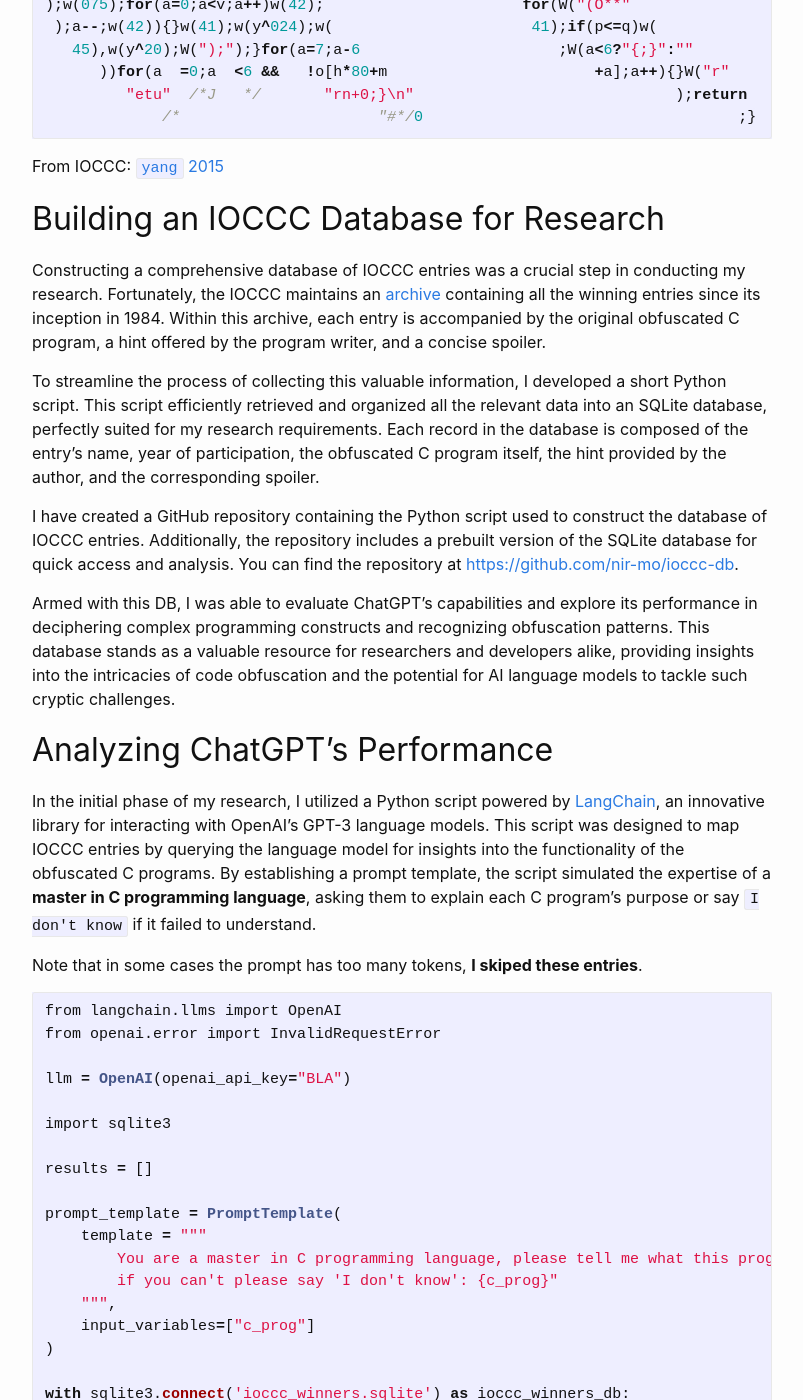
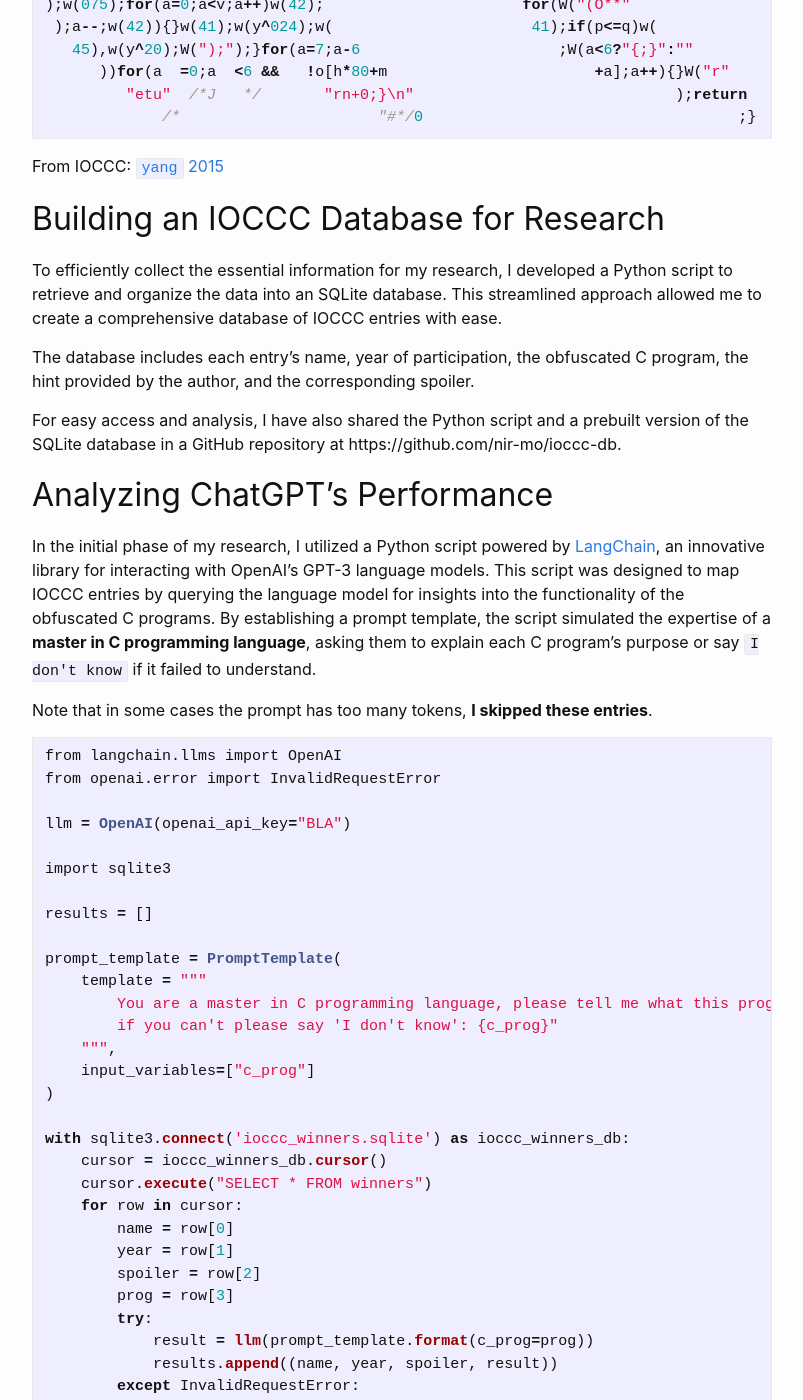
Before and after one commit to nir-mo/nir-mo.github.io, a Jekyll site: the page built from _posts/2023-07-25-Cracking-Complexity.markdown, in a window 1280 px wide and 1400 px high, scrolled down 2203 px. Shown: the whole window, without its empty margins (238-1041 px from the left). Built offline with Jekyll 4.4.1, drawn with Linux system fonts in a browser that asks for light colours.

Commit message:
rephrase things.

````diff
--- a/_posts/2023-07-25-Cracking-Complexity.markdown
+++ b/_posts/2023-07-25-Cracking-Complexity.markdown
@@ -69,20 +69,19 @@
 From IOCCC: [`yang` 2015](https://www.ioccc.org/2015/yang/prog.c)
 
 ## Building an IOCCC Database for Research
-Constructing a comprehensive database of IOCCC entries was a crucial step in conducting my research. Fortunately, the IOCCC maintains an [archive](https://github.com/ioccc-src/winner) containing all the winning entries since its inception in 1984. Within this archive, each entry is accompanied by the original obfuscated C program, a hint offered by the program writer, and a concise spoiler.
+To efficiently collect the essential information for my research, I developed a Python script to retrieve and organize
+the data into an SQLite database. This streamlined approach allowed me to create a comprehensive database of IOCCC
+entries with ease.
 
-To streamline the process of collecting this valuable information, I developed a short Python script. This script efficiently retrieved and organized all the relevant data into an SQLite database, perfectly suited for my research requirements. Each record in the database is composed of the entry's name, year of participation, the obfuscated C program itself, the hint provided by the author, and the corresponding spoiler.
+The database includes each entry's name, year of participation, the obfuscated C program, the hint provided by the author, and the corresponding spoiler.
 
-I have created a GitHub repository containing the Python script used to construct the database of IOCCC entries. Additionally, the repository includes a prebuilt version of the SQLite database for quick access and analysis. You can find the repository at [https://github.com/nir-mo/ioccc-db](https://github.com/nir-mo/ioccc-db).
-
-Armed with this DB, I was able to evaluate ChatGPT's capabilities and explore its performance in deciphering complex programming constructs and recognizing obfuscation patterns. This database stands as a valuable resource for researchers and developers alike, providing insights into the intricacies of code obfuscation and the potential for AI language models to tackle such cryptic challenges.
-
+For easy access and analysis, I have also shared the Python script and a prebuilt version of the SQLite database in a GitHub repository at https://github.com/nir-mo/ioccc-db.
 
 ## Analyzing ChatGPT's Performance
 
 In the initial phase of my research, I utilized a Python script powered by [LangChain](https://python.langchain.com/docs/get_started/introduction.html), an innovative library for interacting with OpenAI's GPT-3 language models. This script was designed to map IOCCC entries by querying the language model for insights into the functionality of the obfuscated C programs. By establishing a prompt template, the script simulated the expertise of a __master in C programming language__, asking them to explain each C program's purpose or say `I don't know` if it failed to understand.
 
-Note that in some cases the prompt has too many tokens, __I skiped these entries__.
+Note that in some cases the prompt has too many tokens, __I skipped these entries__.
 
 
 ```python
````
